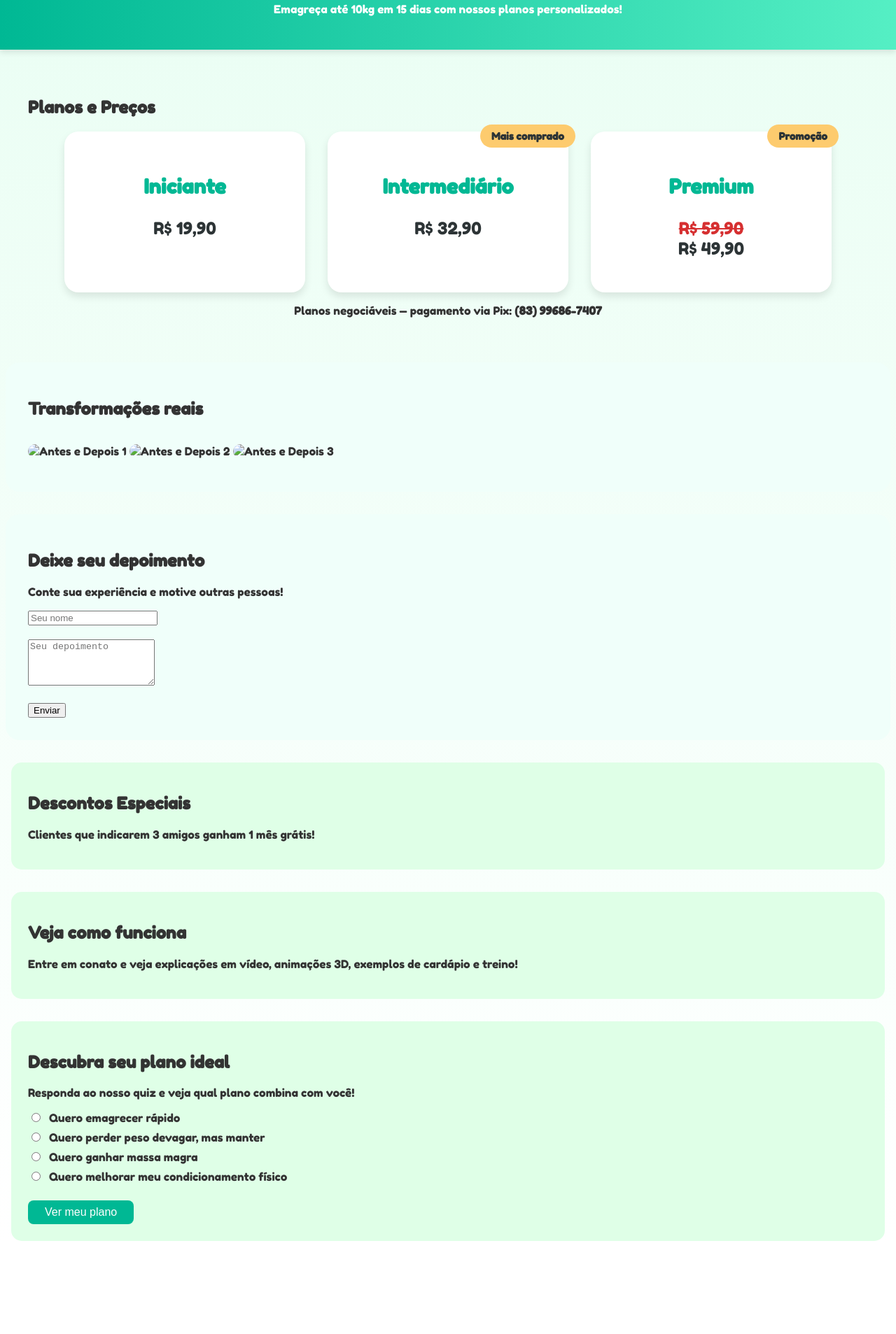
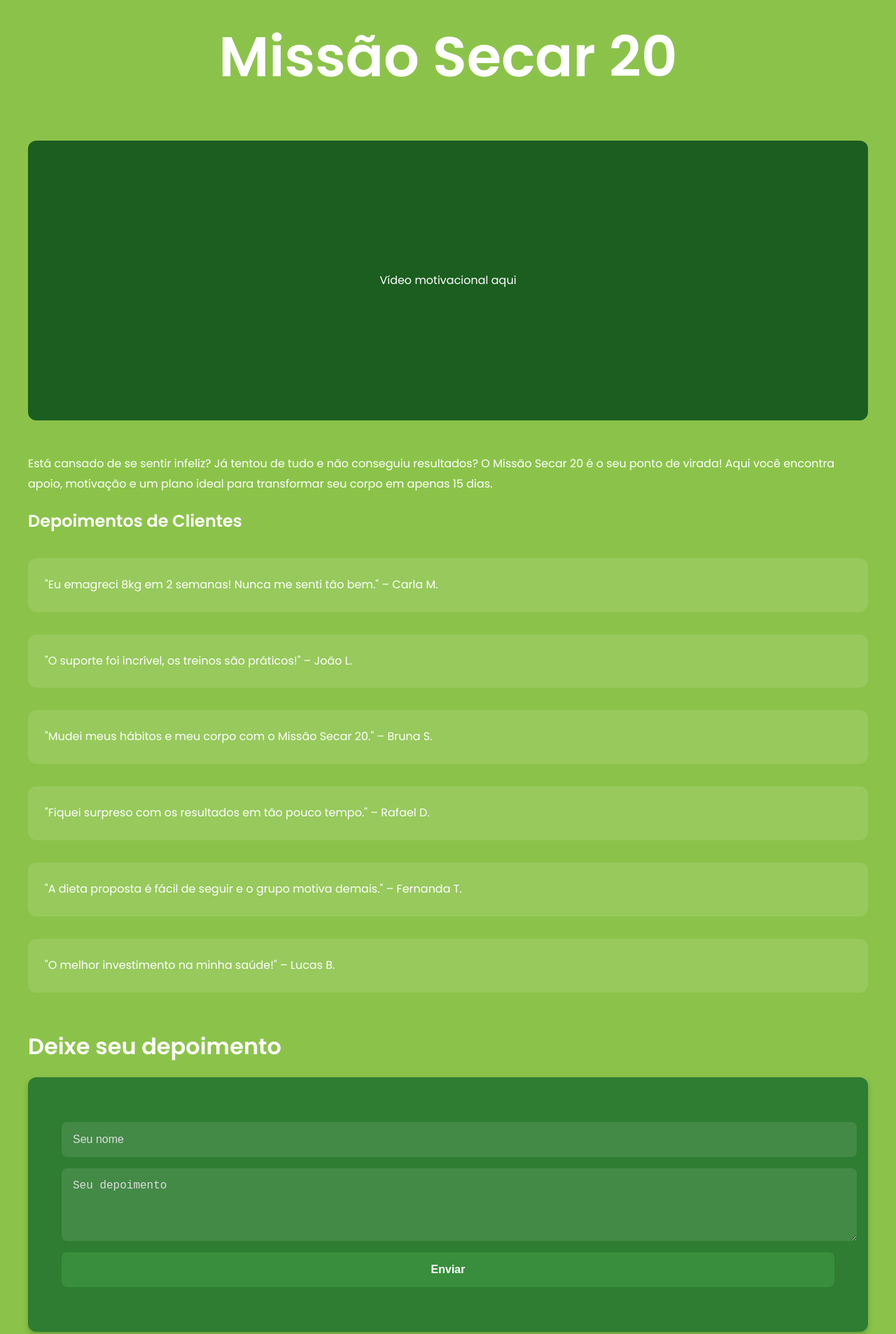
Before and after one commit to jhonathan086/missao-secar-15, a plain HTML site: page index.html in a window 1280 px wide. Shown: the part 103-2010 px from the top of the page at 70% size. Before the commit the page ends 1877 px from the top, so only its background shows below. Drawn offline with Linux system fonts and the light colour scheme.

Commit message:
Add files via upload

```diff
--- a/index.html
+++ b/index.html
@@ -4,34 +4,68 @@
 <head>
   <meta charset="UTF-8">
   <meta name="viewport" content="width=device-width, initial-scale=1.0">
-  <title>Missão Seca 15</title>
-  <link href="https://fonts.googleapis.com/css2?family=Fredoka+One&display=swap" rel="stylesheet">
+  <title>Missão Secar 20</title>
+  <link href="https://fonts.googleapis.com/css2?family=Poppins:wght@400;600&display=swap" rel="stylesheet">
   <style>
     body {
-      font-family: 'Fredoka One', sans-serif;
-      background: linear-gradient(to bottom, #e9fef3, #ffffff);
-      color: #333;
+      font-family: 'Poppins', sans-serif;
       margin: 0;
       padding: 0;
+      color: white;
+      background-color: #121212;
+      line-height: 1.8;
     }
 
-    header {
-      background: linear-gradient(to right, #00b894, #55efc4);
-      padding: 2rem;
-      text-align: center;
-      color: white;
-      box-shadow: 0 4px 8px rgba(0, 0, 0, 0.1);
+    .aba-verde {
+      background-color: #8bc34a; /* Verde mais claro, tipo o Shrek */
+      padding: 6rem 2rem;
+      box-shadow: 0 4px 8px rgba(0, 0, 0, 0.2);
     }
 
-    h1 {
-      font-size: 3rem;
-      margin: 0;
+    .aba-laranja {
+      background-color: #e65100;
+      padding: 6rem 2rem;
+      box-shadow: 0 4px 8px rgba(0, 0, 0, 0.2);
     }
 
-    section {
-      padding: 3rem 1.5rem;
+    h1, h2, h3, p {
+      margin: 1rem 0;
+    }
+
+    .container {
       max-width: 1200px;
       margin: auto;
+    }
+
+    .video-placeholder {
+      width: 100%;
+      height: 400px;
+      background: #1b5e20;
+      display: flex;
+      align-items: center;
+      justify-content: center;
+      color: white;
+      margin: 3rem 0;
+      border-radius: 12px;
+      cursor: pointer;
+      position: relative;
+      transition: transform 0.3s ease;
+    }
+
+    .video-placeholder:hover {
+      transform: scale(1.05);
+    }
+
+    .depoimento {
+      background: rgba(255, 255, 255, 0.1);
+      padding: 1.5rem;
+      border-radius: 12px;
+      margin: 2rem 0;
+      transition: transform 0.3s ease;
+    }
+
+    .depoimento:hover {
+      transform: translateY(-5px);
     }
 
     .planos {
@@ -39,35 +73,30 @@
       flex-wrap: wrap;
       gap: 2rem;
       justify-content: center;
+      margin-top: 3rem;
     }
 
     .plano {
-      background: white;
-      border-radius: 20px;
-      box-shadow: 0 6px 12px rgba(0, 0, 0, 0.1);
+      background: rgba(255, 255, 255, 0.1);
+      border-radius: 15px;
       padding: 2rem;
-      width: 280px;
+      width: 350px;
       text-align: center;
       position: relative;
+      transition: transform 0.3s ease, box-shadow 0.3s ease;
     }
 
-    .plano h3 {
-      font-size: 1.8rem;
-      color: #00b894;
-    }
-
-    .preco {
-      font-size: 1.5rem;
-      margin: 1rem 0;
-      color: #2d3436;
+    .plano:hover {
+      transform: translateY(-5px);
+      box-shadow: 0 6px 12px rgba(0, 0, 0, 0.3);
     }
 
     .badge {
       position: absolute;
-      top: -10px;
-      right: -10px;
-      background: #fdcb6e;
-      color: #2d3436;
+      top: -15px;
+      right: -15px;
+      background: #ffd600;
+      color: #000;
       padding: 0.5rem 1rem;
       border-radius: 50px;
       font-size: 0.9rem;
@@ -76,127 +105,171 @@
 
     .promo {
       text-decoration: line-through;
-      color: #d63031;
+      color: #fbc02d;
       display: block;
+      margin-bottom: 1rem;
     }
 
-    .depoimentos, .feedback {
-      background: #f0fffa;
-      border-radius: 20px;
-      padding: 2rem;
+    .feedback {
+      margin-top: 3rem;
+    }
+
+    input, textarea, button {
+      display: block;
+      width: 100%;
+      margin: 1rem 0;
+      padding: 1rem;
+      border: none;
+      border-radius: 8px;
+      font-size: 1rem;
+    }
+
+    button {
+      background-color: #388e3c;
+      color: white;
+      font-weight: bold;
+      transition: background-color 0.3s ease;
+      cursor: pointer;
+    }
+
+    button:hover {
+      background-color: #2e7d32;
+    }
+
+    .plano h3, .plano p {
+      font-size: 1.5rem;
+      color: white;
+    }
+
+    .plano p strong {
+      color: #ffd600;
+      font-size: 1.8rem;
+    }
+
+    .plano p {
+      font-size: 1.2rem;
+      margin-bottom: 1.5rem;
+    }
+
+    .feedback h2 {
+      color: white;
+      margin-bottom: 1rem;
+      font-size: 2rem;
+    }
+
+    input, textarea {
+      background: rgba(255, 255, 255, 0.1);
+      color: white;
+    }
+
+    input::placeholder, textarea::placeholder {
+      color: #ddd;
+    }
+
+    .feedback form {
+      background-color: #2e7d32;
+      padding: 3rem;
+      border-radius: 12px;
+      box-shadow: 0 4px 8px rgba(0, 0, 0, 0.2);
+    }
+
+    .planos h2 {
+      text-align: center;
+      font-size: 2.5rem;
+      color: white;
       margin-bottom: 2rem;
     }
 
-    .depoimento {
-      margin-bottom: 1.5rem;
+    .planos p {
+      text-align: center;
+      margin-top: 2rem;
+      font-weight: bold;
+      color: white;
+      font-size: 1.2rem;
     }
 
-    .quiz, .animacoes, .descontos {
+    .pix {
+      font-size: 3rem;
+      font-weight: bold;
+      color: white;
+      text-align: center;
       margin-top: 2rem;
-      background: #dfffe7;
-      padding: 1.5rem;
-      border-radius: 15px;
     }
 
-    img {
-      max-width: 100%;
-      border-radius: 15px;
-      margin: 1rem 0;
+    .slogan {
+      text-align: center;
+      font-size: 2rem;
+      font-weight: bold;
+      color: white;
+      margin-top: 3rem;
     }
 
-    .quiz form {
-      margin-top: 1rem;
+    h1 {
+      font-size: 5rem;
+      font-weight: bold;
+      color: white;
+      text-align: center;
+      margin-bottom: 3rem;
     }
 
-    .quiz label {
-      display: block;
-      margin: 0.5rem 0;
-    }
-
-    .quiz input[type="radio"] {
-      margin-right: 0.5rem;
-    }
-
-    .quiz button {
-      margin-top: 1rem;
-      padding: 0.5rem 1.5rem;
-      background-color: #00b894;
-      color: white;
-      border: none;
-      border-radius: 8px;
-      cursor: pointer;
-      font-size: 1rem;
-    }
   </style>
 </head>
 
 <body>
-  <header>
-    <h1>Missão Seca 15</h1>
-    <p>Emagreça até 10kg em 15 dias com nossos planos personalizados!</p>
-  </header>
+  <section class="aba-verde">
+    <div class="container">
+      <h1>Missão Secar 20</h1>
+      <div class="video-placeholder">
+        Vídeo motivacional aqui
+      </div>
+      <p>Está cansado de se sentir infeliz? Já tentou de tudo e não conseguiu resultados? O Missão Secar 20 é o seu ponto de virada! Aqui você encontra apoio, motivação e um plano ideal para transformar seu corpo em apenas 15 dias.</p>
 
-  <section>
-    <h2>Planos e Preços</h2>
-    <div class="planos">
-      <div class="plano">
-        <h3>Iniciante</h3>
-        <p class="preco">R$ 19,90</p>
-      </div>
-      <div class="plano">
-        <div class="badge">Mais comprado</div>
-        <h3>Intermediário</h3>
-        <p class="preco">R$ 32,90</p>
-      </div>
-      <div class="plano">
-        <div class="badge">Promoção</div>
-        <h3>Premium</h3>
-        <p class="preco">
-          <span class="promo">R$ 59,90</span>
-          R$ 49,90
-        </p>
+      <h2>Depoimentos de Clientes</h2>
+      <div class="depoimento">"Eu emagreci 8kg em 2 semanas! Nunca me senti tão bem." – Carla M.</div>
+      <div class="depoimento">"O suporte foi incrível, os treinos são práticos!" – João L.</div>
+      <div class="depoimento">"Mudei meus hábitos e meu corpo com o Missão Secar 20." – Bruna S.</div>
+      <div class="depoimento">"Fiquei surpreso com os resultados em tão pouco tempo." – Rafael D.</div>
+      <div class="depoimento">"A dieta proposta é fácil de seguir e o grupo motiva demais." – Fernanda T.</div>
+      <div class="depoimento">"O melhor investimento na minha saúde!" – Lucas B.</div>
+
+      <div class="feedback">
+        <h2>Deixe seu depoimento</h2>
+        <form>
+          <input type="text" placeholder="Seu nome" required>
+          <textarea rows="4" placeholder="Seu depoimento" required></textarea>
+          <button type="submit">Enviar</button>
+        </form>
       </div>
     </div>
-    <p style="text-align: center; margin-top: 1rem;">Planos negociáveis — pagamento via Pix: <strong>(83) 99686-7407</strong></p>
   </section>
 
-  <section class="depoimentos">
-    <h2>Transformações reais</h2>
-    <img src="/mnt/data/file-Es87uwd9iRjGa7x37BmaSa" alt="Antes e Depois 1">
-    <img src="/mnt/data/file-WTVp3QhmFyQ4VrRSqiKEeS" alt="Antes e Depois 2">
-    <img src="/mnt/data/file-Lwc3yinvTxTyRxFKJmgCY8" alt="Antes e Depois 3">
-  </section>
+  <section class="aba-laranja">
+    <div class="container">
+      <h2>Planos e Preços</h2>
+      <div class="planos">
+        <div class="plano">
+          <h3>Plano Iniciante</h3>
+          <p><strong>R$ 19,90</strong></p>
+          <p>✔ Guia de alimentação<br>✔ Treinos para academia</p>
+        </div>
 
-  <section class="feedback">
-    <h2>Deixe seu depoimento</h2>
-    <p>Conte sua experiência e motive outras pessoas!</p>
-    <form>
-      <input type="text" placeholder="Seu nome" required><br><br>
-      <textarea placeholder="Seu depoimento" rows="4" required></textarea><br><br>
-      <button type="submit">Enviar</button>
-    </form>
-  </section>
+        <div class="plano">
+          <div class="badge">Mais vendido</div>
+          <h3>Plano Intermediário</h3>
+          <p><strong>R$ 32,90</strong></p>
+          <p>✔ Tudo do plano Iniciante<br>✔ Treinos em casa e na academia<br>✔ Cardápio mais variado</p>
+        </div>
 
-  <section class="descontos">
-    <h2>Descontos Especiais</h2>
-    <p>Clientes que indicarem 3 amigos ganham 1 mês grátis!</p>
-  </section>
-
-  <section class="animacoes">
-    <h2>Veja como funciona</h2>
-    <p>Entre em conato e veja explicações em vídeo, animações 3D, exemplos de cardápio e treino!</p>
-  </section>
-
-  <section class="quiz">
-    <h2>Descubra seu plano ideal</h2>
-    <p>Responda ao nosso quiz e veja qual plano combina com você!</p>
-    <form>
-      <label><input type="radio" name="objetivo"> Quero emagrecer rápido</label>
-      <label><input type="radio" name="objetivo"> Quero perder peso devagar, mas manter</label>
-      <label><input type="radio" name="objetivo"> Quero ganhar massa magra</label>
-      <label><input type="radio" name="objetivo"> Quero melhorar meu condicionamento físico</label>
-      <button type="submit">Ver meu plano</button>
-    </form>
+        <div class="plano">
+          <div class="badge">Promoção</div>
+          <h3>Plano Premium</h3>
+          <p><span class="promo">R$ 59,90</span><br><strong>R$ 49,90</strong></p>
+          <p>✔ Tudo dos outros planos<br>✔ Acompanhamento e suporte 24h<br>✔ Nutricionista online</p>
+        </div>
+      </div>
+      <p class="pix">Planos negociáveis — Pagamento via Pix: (83) 99686-7407</p>
+      <p class="slogan">Venha fazer parte do nosso time e mudar de vida!</p>
+    </div>
   </section>
 </body>
 
```
